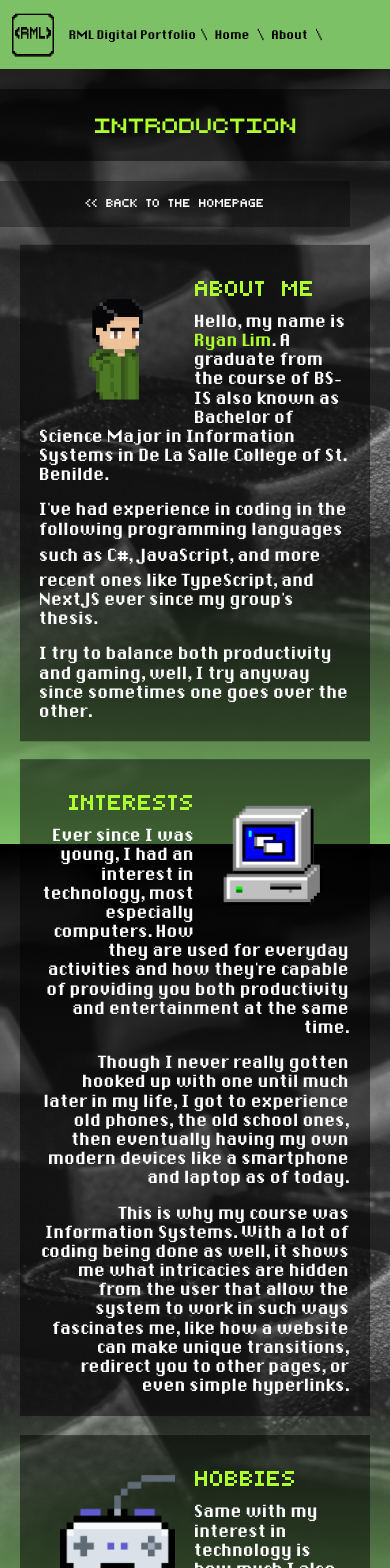
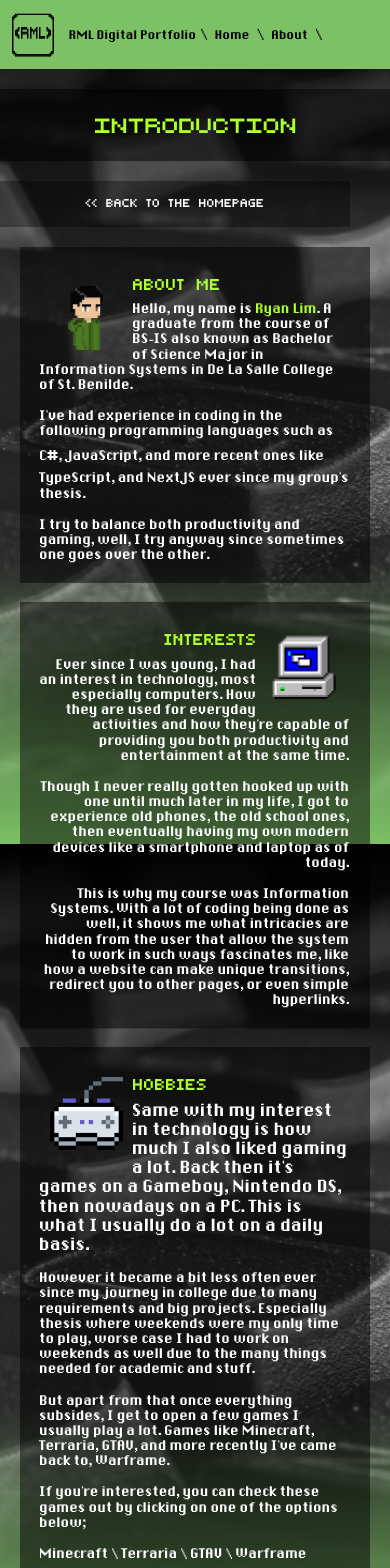
Before and after one commit to yoRyan60/RML-Digital-Portfolio, a Vue app: page /Introduction in a window 390 px wide. Shown: the top 1568 px of the page. Built offline with nearby package versions, Linux system fonts and the light colour scheme.

Commit message:
More scaling adjustments for mobile devices

```diff
--- a/src/assets/main.css
+++ b/src/assets/main.css
@@ -286,6 +286,18 @@ article:hover .selector{
   animation-fill-mode: forwards;
 }
 
+.container-description-header{
+  font-family: Smallest Pixel-7;
+  font-size: 30px;
+  color: greenyellow;
+}
+
+.container-description-text{
+  font-size: 12px;
+  font-family: DePixelHalbfett;
+  color: white
+}
+
 .single-item{
   grid-column-start: 1;
   grid-column-end: 3;
@@ -411,7 +423,21 @@ footer{
     linear-gradient(to bottom, rgba(0, 0, 0, 1), rgba(174, 174, 174, 0.1), rgba(174, 174, 174, 0.1),
      rgb(124, 193, 101)), url("./images/KeyboardBackground.jpg");
     background-size: cover;
-    background-attachment: scroll;
+    background-attachment: fixed;
+    z-index: -1;
+  }
+  body::before{
+    padding-bottom: 100%;
+  }
+  .container-description-header{
+    font-family: Smallest Pixel-7;
+    font-size: 22px;
+    color: greenyellow;
+  }
+  .container-description-text{
+    font-size: 9.5px;
+    font-family: DePixelHalbfett;
+    color: white
   }
 }
 
@@ -516,24 +542,24 @@ footer{
 
   .img-left{
     float: left;
-    padding: 20px;
+    padding: 10px;
     margin-right: 0;
-    width: 50%;
+    width: 30%;
     height: auto;
   }
 
   .img-right{
     float: right;
-    padding: 20px;
     margin-left: 0;
-    width: 50%;
+    padding: 10px;
+    width: 30%;
     height: auto;
   }
 
   .img-center{
-    padding: 20px;
+    padding: 10px;
     margin-left: 0;
-    width: 50%;
+    width: 30%;
     height: auto;
     justify-self: center;
   }
@@ -546,6 +572,7 @@ footer{
   .nav-divider{
     font-size: 10px;
   }
+
   body{
     background-image:
     linear-gradient(to bottom, rgba(0, 0, 0, 1), rgba(174, 174, 174, 0.1), rgba(174, 174, 174, 0.1),
@@ -554,8 +581,20 @@ footer{
     background-attachment: fixed;
     z-index: -1;
   }
-    body::before{
+  body::before{
     padding-bottom: 100%;
+  }
+
+  .container-description-text{
+    font-size: 9.5px;
+    font-family: DePixelHalbfett;
+    color: white
+  }
+
+  .container-description-header{
+    font-family: Smallest Pixel-7;
+    font-size: 22px;
+    color: greenyellow;
   }
 }
 
--- a/src/components/About.vue
+++ b/src/components/About.vue
@@ -23,25 +23,25 @@ export default {
         <div class="container-description-left">
             <article>
                 <img class="img-left" src="/src/assets/images/info_pixel_icon.png">
-                <h2 style="font-family: Smallest Pixel-7; color: greenyellow; font-size: 30px;">Regarding this website</h2>
+                <h2 class="container-description-header">Regarding this website</h2>
                 <div class="text-wrapper">
-                    <p style="font-family: DePixelHalbfett; color: white; font-size: 12px;">
+                    <p class="container-description-text">
                         The name of the website being RML Digital Portfolio, the "RML" part is based on my name; Ryan Matthew Lim.
                     </p>
                     <br>
-                    <p style="font-family: DePixelHalbfett; color: white; font-size: 12px;">
+                    <p class="container-description-text">
                         This website contains information about my school life, work experiences like OJT, and achievements that I'd like to show you.
                     </p>
                     <br>
-                    <p style="font-family: DePixelHalbfett; color: white; font-size: 12px;">
+                    <p class="container-description-text">
                         Icons by Freepik, Flaticons & Google Images. Website made with basic HTML and CSS. As well as Vue.js.
                     </p>
                     <br>
-                    <p style="font-family: DePixelHalbfett; color: white; font-size: 12px;">
+                    <p class="container-description-text">
                         Almost all images, and graphics used in this website belong to their respective owners and I do not claim any right over them.
                     </p>
                     <br>
-                    <p style="font-family: DePixelHalbfett; color: white; font-size: 12px; font-style: italic;">
+                    <p class="container-description-text" style="font-style: italic;">
                         <span style="color: greenyellow">Trivia: </span> The first iteration of this website was made with
                         <span style="color: greenyellow;"><a href="https://sites.google.com/benilde.edu.ph/rml-digitalportfolio/home" target="_blank">Google Sites.</a></span>
                     </p>
--- a/src/components/Feedback.vue
+++ b/src/components/Feedback.vue
@@ -22,13 +22,13 @@ export default {
         </div>
         <div class="container-description-center">
             <article>
-                <h2 style="font-family: Smallest Pixel-7; color: greenyellow; font-size: 30px;">Regarding this website</h2>
+                <h2 class="container-description-header">Regarding this website</h2>
                 <div class="text-wrapper">
-                    <p style="font-family: DePixelHalbfett; color: white; font-size: 12px;">
+                    <p class="container-description-text">
                         If you want to leave a comment regarding my portfolio, or even just questions about me or just random rambling, type it in the given form below.
                     </p>
                     <br>
-                    <p style="font-family: DePixelHalbfett; color: white; font-size: 12px;">
+                    <p class="container-description-text">
                         Just click on the icon below to access the form.
                     </p>
                     <br>
--- a/src/components/Introduction.vue
+++ b/src/components/Introduction.vue
@@ -23,19 +23,19 @@ export default {
         <div class="container-description-left">
             <article>
                 <img class="img-left" src="/src/assets/images/RayanLem.png">
-                <h2 style="font-family: Smallest Pixel-7; color: greenyellow; font-size: 30px;">About Me</h2>
+                <h2 class="container-description-header">About Me</h2>
                 <div class="text-wrapper">
-                    <p style="font-family: DePixelHalbfett; color: white; font-size: 12px;">
+                    <p class="container-description-text">
                         Hello, my name is <span style="color:greenyellow">Ryan Lim</span>.
                         A graduate from the course of BS-IS also known as Bachelor of Science Major in Information Systems in De La Salle College of St. Benilde.
                     </p>
                     <br>
-                    <p style="font-family: DePixelHalbfett; color: white; font-size: 12px;">
+                    <p class="container-description-text">
                         I've had experience in coding in the following programming languages such as C<span style="font-family: Smallest Pixel-7; font-size: 20px;">#</span>, JavaScript,
                         and more recent ones like TypeScript, and NextJS ever since my group's thesis.
                     </p>
                     <br>
-                    <p style="font-family: DePixelHalbfett; color: white; font-size: 12px;">
+                    <p class="container-description-text">
                         I try to balance both productivity and gaming, well, I try anyway since sometimes one goes over the other.
                     </p>
                 </div>
@@ -44,20 +44,20 @@ export default {
         <div class="container-description-right">
             <article>
                 <img class="img-right" src="/src/assets/images/computer_icon.png">
-                <h2 style="font-family: Smallest Pixel-7; color: greenyellow; font-size: 30px;">Interests</h2>
+                <h2 class="container-description-header">Interests</h2>
                 <div class="text-wrapper">
-                    <p style="font-family: DePixelHalbfett; color: white; font-size: 12px;">
+                    <p class="container-description-text">
                         Ever since I was young, I had an interest in technology, most especially computers.
                         How they are used for everyday activities and how they're capable of providing you both productivity and entertainment at the same time.
                     </p>
                     <br>
-                    <p style="font-family: DePixelHalbfett; color: white; font-size: 12px;">
+                    <p class="container-description-text">
                         Though I never really gotten hooked up with one until much later in my life,
                         I got to experience old phones, the old school ones,
                         then eventually having my own modern devices like a smartphone and laptop as of today.
                     </p>
                     <br>
-                    <p style="font-family: DePixelHalbfett; color: white; font-size: 12px;">
+                    <p class="container-description-text">
                         This is why my course was Information Systems.
                         With a lot of coding being done as well, it shows me what intricacies are hidden from the user that allow the system to work in such ways fascinates me, like how a website can make unique transitions, redirect you to other pages, or even simple hyperlinks.
                     </p>
@@ -67,28 +67,28 @@ export default {
         <div class="container-description-left">
             <article>
                 <img class="img-left" src="/src/assets/images/game_controller_pixel_icon.png">
-                <h2 style="font-family: Smallest Pixel-7; color: greenyellow; font-size: 30px;">Hobbies</h2>
+                <h2 class="container-description-header">Hobbies</h2>
                 <div class="text-wrapper">
                     <p style="font-family: DePixelHalbfett; color: white; font-size: 12px;;">
                         Same with my interest in technology is how much I also liked gaming a lot. Back then it's games on a Gameboy, Nintendo DS, then nowadays on a PC.
                         This is what I usually do a lot on a daily basis.
                     </p>
                     <br>
-                    <p style="font-family: DePixelHalbfett; color: white; font-size: 12px;">
+                    <p class="container-description-text">
                         However it became a bit less often ever since my journey in college due to many requirements and big projects.
                         Especially thesis where weekends were my only time to play, worse case I had to work on weekends as well due to the many things needed for academic and stuff.
                     </p>
                     <br>
-                    <p style="font-family: DePixelHalbfett; color: white; font-size: 12px;">
+                    <p class="container-description-text">
                         But apart from that once everything subsides, I get to open a few games I usually play a lot.
                         Games like Minecraft, Terraria, GTAV, and more recently I've came back to, Warframe.
                     </p>
                     <br>
-                    <p style="font-family: DePixelHalbfett; color: white; font-size: 12px;">
+                    <p class="container-description-text">
                         If you're interested, you can check these games out by clicking on one of the options below;
                     </p>
                     <br>
-                    <p style="font-family: DePixelHalbfett; color: white; font-size: 12px;">
+                    <p class="container-description-text">
                         <a class="minecraft" href="https://www.minecraft.net/en-us" target="_blank">Minecraft</a>
                         <span> \ </span>
                         <a class="terraria" href="https://terraria.org/" target="_blank">Terraria</a>
```
Also changed, not shown: src/components/AcademicWork.vue (+21 -14 lines), src/components/InternshipLearning.vue (+9 -9 lines), src/components/ReflectionsOnCollege.vue (+22 -17 lines).
